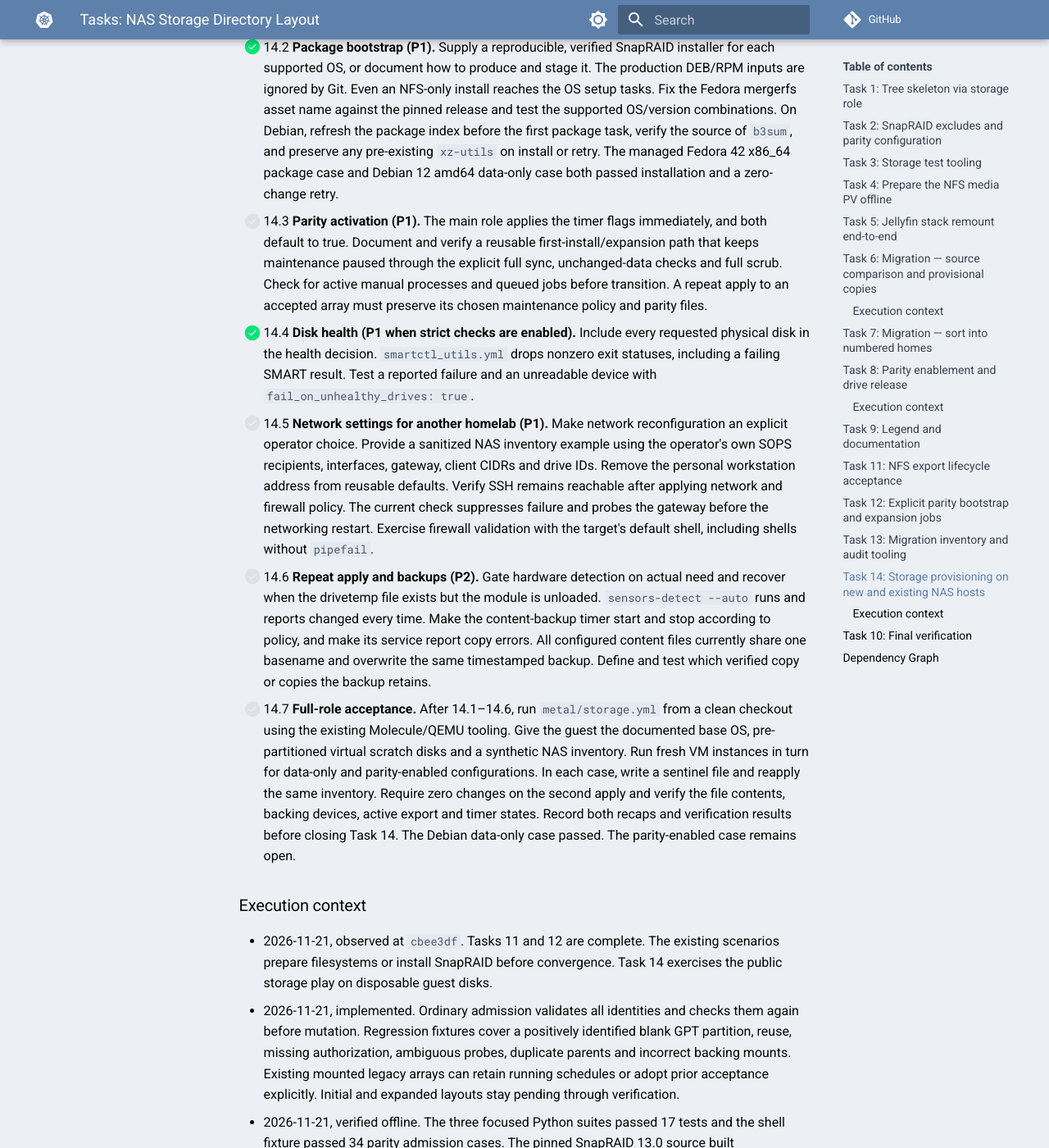
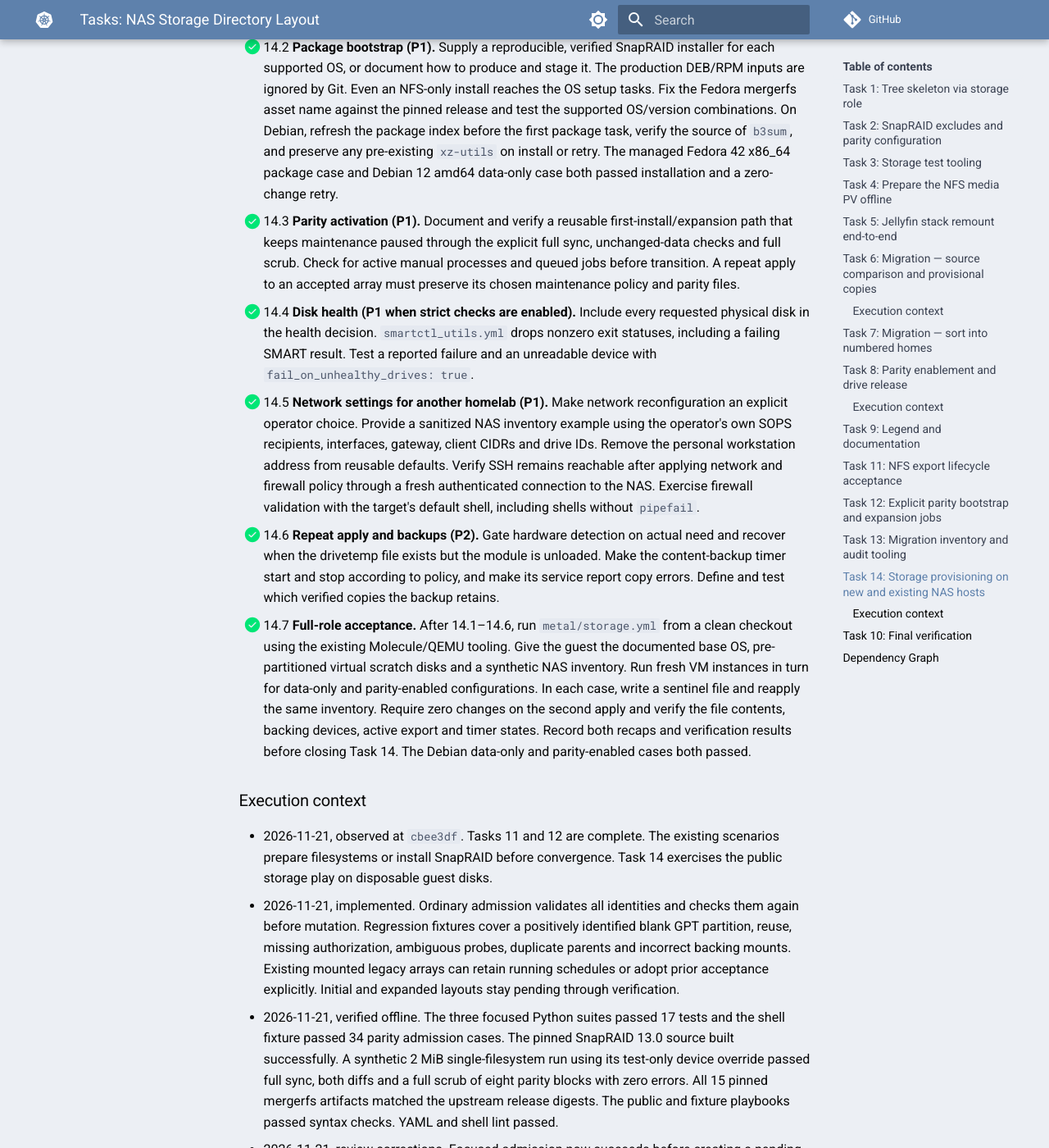
Before and after one commit to serpro69/ktchn8s, an MkDocs documentation site: the page built from docs/feat/wip/nas-storage-layout/tasks.md, in a window 1280 px wide and 1400 px high, scrolled down 9314 px. Shown: the whole window at 82% size. Built offline with MkDocs 1.6.1 and Material for MkDocs 9.7.7, drawn with Linux system fonts in a browser that asks for light colours; comment, search, counter and statistics services are not loaded; the version menu is left out; some of the changed text lies outside the part shown.

Commit message:
Record successful Debian parity provisioning and expansion acceptance

```diff
--- a/docs/feat/wip/nas-storage-layout/tasks.md
+++ b/docs/feat/wip/nas-storage-layout/tasks.md
@@ -301,8 +301,7 @@ accepted migration.
   `b3sum`, and preserve any pre-existing `xz-utils` on install or retry.
   The managed Fedora 42 x86_64 package case and Debian 12 amd64 data-only
   case both passed installation and a zero-change retry.
-- [ ] 14.3 **Parity activation (P1).** The main role applies the timer flags
-  immediately, and both default to true. Document and verify a reusable
+- [x] 14.3 **Parity activation (P1).** Document and verify a reusable
   first-install/expansion path that keeps maintenance paused through the
   explicit full sync, unchanged-data checks and full scrub. Check for active
   manual processes and queued jobs before transition. A repeat apply to an
@@ -311,22 +310,20 @@ accepted migration.
   requested physical disk in the health decision. `smartctl_utils.yml` drops
   nonzero exit statuses, including a failing SMART result. Test a reported
   failure and an unreadable device with `fail_on_unhealthy_drives: true`.
-- [ ] 14.5 **Network settings for another homelab (P1).** Make network
+- [x] 14.5 **Network settings for another homelab (P1).** Make network
   reconfiguration an explicit operator choice. Provide a sanitized NAS
   inventory example using the operator's own SOPS recipients, interfaces,
   gateway, client CIDRs and drive IDs. Remove the personal workstation address
   from reusable defaults. Verify SSH remains reachable after applying network
-  and firewall policy. The current check suppresses failure and probes the
-  gateway before the networking restart. Exercise firewall validation with the
-  target's default shell, including shells without `pipefail`.
-- [ ] 14.6 **Repeat apply and backups (P2).** Gate hardware detection on actual need
+  and firewall policy through a fresh authenticated connection to the NAS.
+  Exercise firewall validation with the target's default shell, including
+  shells without `pipefail`.
+- [x] 14.6 **Repeat apply and backups (P2).** Gate hardware detection on actual need
   and recover when the drivetemp file exists but the module is unloaded.
-  `sensors-detect --auto` runs and reports changed every time. Make the
-  content-backup timer start and stop according to policy, and make its service
-  report copy errors. All configured content files currently share one basename
-  and overwrite the same timestamped backup. Define and test which verified
-  copy or copies the backup retains.
-- [ ] 14.7 **Full-role acceptance.** After 14.1–14.6, run `metal/storage.yml`
+  Make the content-backup timer start and stop according to policy, and
+  make its service report copy errors. Define and test which verified
+  copies the backup retains.
+- [x] 14.7 **Full-role acceptance.** After 14.1–14.6, run `metal/storage.yml`
   from a clean checkout using the existing Molecule/QEMU tooling. Give the
   guest the documented base OS, pre-partitioned virtual scratch disks and a
   synthetic NAS inventory. Run fresh VM instances in turn for data-only and
@@ -334,7 +331,7 @@ accepted migration.
   reapply the same inventory. Require zero changes on the second apply and
   verify the file contents, backing devices, active export and timer states.
   Record both recaps and verification results before closing Task 14. The
-  Debian data-only case passed. The parity-enabled case remains open.
+  Debian data-only and parity-enabled cases both passed.
 
 ### Execution context
 
@@ -455,6 +452,25 @@ accepted migration.
   maintenance exposed a fixture error: the daily sync setting requires
   `HH:MM`. Molecule destroyed the VM. The corrected scenario schedules sync
   twelve hours ahead using the guest clock.
+- 2026-11-21, Debian 12 amd64 parity acceptance passed from clean candidate
+  `af1d0dd`. The first apply reported 114 OK and 51 changed. The repeat
+  reported 99 OK and zero changed. Both had zero failures or unreachable
+  hosts. Verification confirmed the switch from DHCP to static IPv4 on the
+  same address, the default gateway, DNS configuration, active UFW and fresh
+  SSH. The sentinel, ext4 branches, mergerfs pool and active NFS export passed.
+  Sync and scrub timers stayed idle through initial acceptance. Full sync,
+  clean diffs and full scrub passed for both one and two parity disks.
+  Restoring maintenance preserved the existing parity bytes and full-sync
+  invocation. The backup timer stopped and started as requested, and its
+  service reported a missing content source. Verify reported 275 OK and zero
+  failed, with one expected rescue in the strict SMART fixture. Molecule
+  destroyed the guest and reported one successful scenario. Checksummed logs
+  for both parity runs are in the private evidence archive.
+- 2026-11-21, offline checks covered active ifupdown template and handler
+  selection, the proposed Netplan overlay on DHCP and repeat inputs, and
+  rejection of conflicting addresses, gateways and shared matches before
+  writing. Independent source review found no remaining code defect after the
+  Netplan merge check and fixture timer correction.
 
 ## Task 10: Final verification
 
```
Also changed, not shown: other parts of docs/feat/wip/nas-storage-layout/tasks.md (+1 -1 lines), docs/guides/how_to_use_nfs_for_persistent_storage.md (+7 -0 lines).
